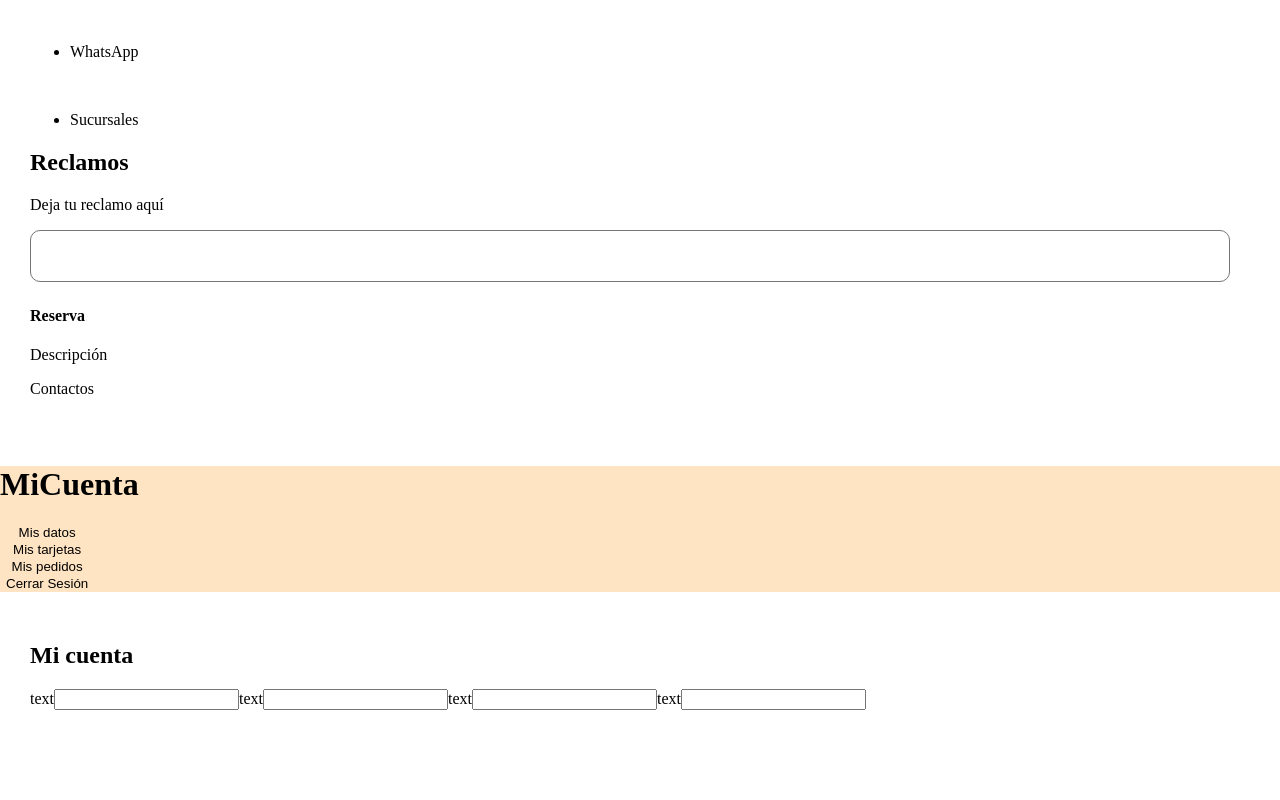
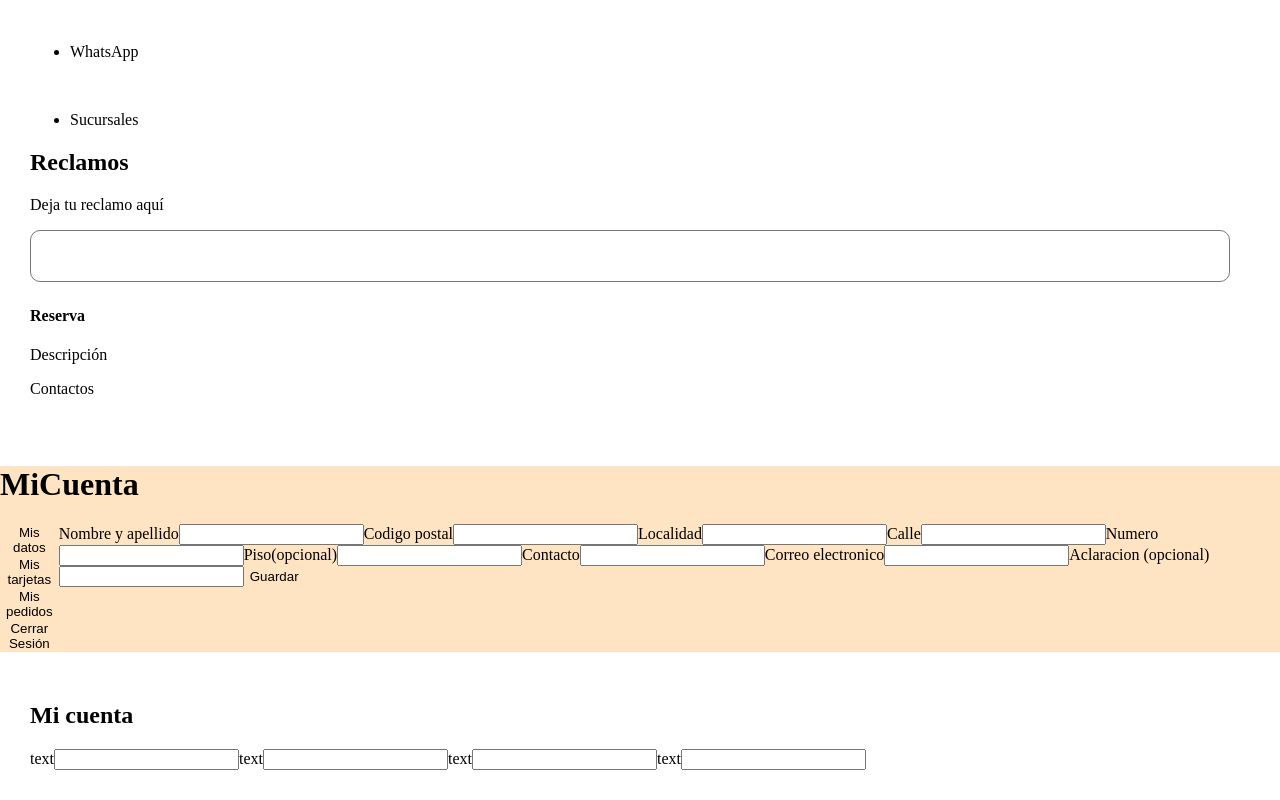
Before and after one commit to No-Country/c9-20-javareact-fulltime, a React (Vite) app in the folder frontend/: page / in a window 1280 px wide. Shown: the part 2574-3374 px from the top of the page. Before the commit the page ends 3314 px from the top, so only its background shows below. Built offline with nearby package versions, Linux system fonts and the light colour scheme.

Commit message:
Apartado Mispedidos y CerrarSesion

```diff
--- /dev/null
+++ b/frontend/src/pages/home/components/MiCuenta/CerrarSesion/CerrarSesion.jsx
@@ -0,0 +1,21 @@
+import React from 'react'
+
+export default function
+
+() {
+  return (
+    <div>
+
+            <label htmlFor="">Nombre y apellido</label>
+            <input type="text" />
+            <br />
+            <label htmlFor="">Correo Electronico</label>
+            <input type="text" />
+            <br />
+            <label htmlFor="">Contraseña</label>
+            <input type="password" />
+            <button style={{backgroundColor:'black' , color: 'white'}}>Cerrar Sesión</button>
+
+    </div>
+  )
+}
--- a/frontend/src/pages/home/components/MiCuenta/MiCuenta.jsx
+++ b/frontend/src/pages/home/components/MiCuenta/MiCuenta.jsx
@@ -2,9 +2,11 @@ import React from "react";
 import "./MiCuenta.css";
 import MisDatos from "./MisDatos/MisDatos";
 import MisTarjetas from "./MisTarjetas/MisTarjetas";
+import MisPedidos from "./MisPedidos/MisPedidos";
+import CerrarSesion from "./CerrarSesion/CerrarSesion";
 
 export default function MiCuenta() {
-  const [misDatos, setMisDatos] = React.useState(false);
+  const [misDatos, setMisDatos] = React.useState(true);
   const [misTarjetas, setMisTarjetas] = React.useState(false);
   const [misPedidos, setMisPedidos] = React.useState(false);
   const [cerrarSesion, setCerrarSesion] = React.useState(false);
@@ -62,8 +64,8 @@ export default function MiCuenta() {
         <div>
           {misDatos && <MisDatos />}
           {misTarjetas && <MisTarjetas />}
-          {misPedidos && "Mis pedidos componente"}
-          {cerrarSesion && "Mi cerrar  sesion componente"}
+          {misPedidos && <MisPedidos/> }
+          {cerrarSesion && <CerrarSesion/>}
         </div>
       </div>
     </div>
--- /dev/null
+++ b/frontend/src/pages/home/components/MiCuenta/MisPedidos/MisPedidos.jsx
@@ -0,0 +1,14 @@
+import React from 'react'
+
+export default function MisPedidos() {
+
+    //Este array es momentaneo hasta poder consumir esta informacion de la API
+    let infodeApi = ['Pedido 1','Pedido 2', 'Pedido 3']
+
+    return (
+    <div>
+       <h5>Historial de pedidos:</h5>
+        { infodeApi.map(e=> <p>{e}</p> )}
+    </div>
+  )
+}
```
